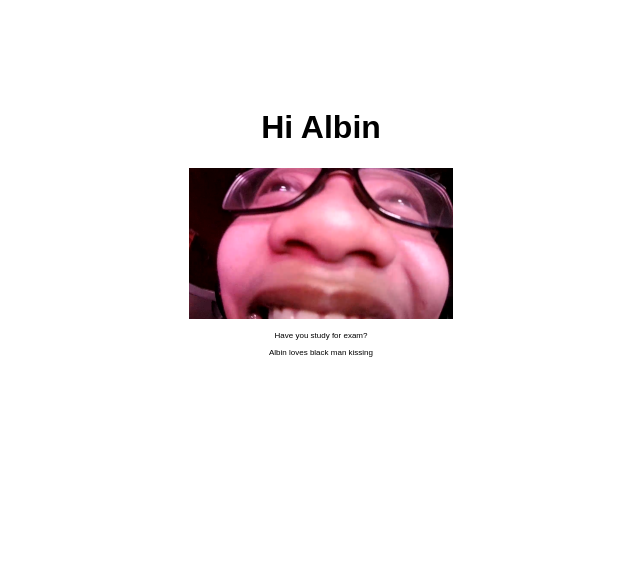
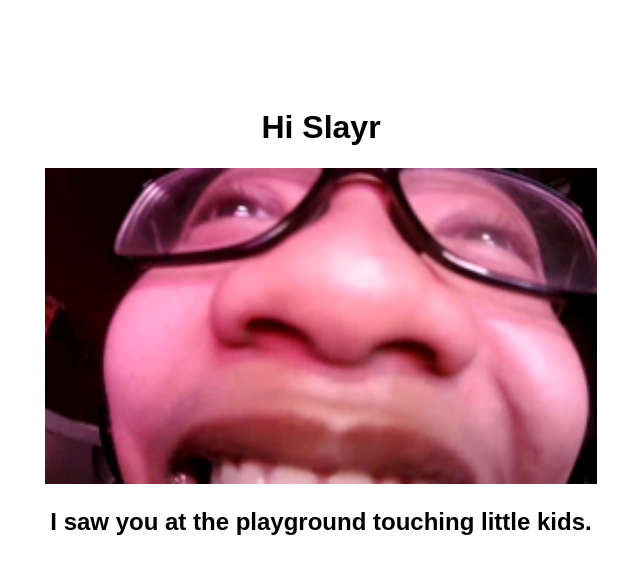
Before and after one commit to wkc00/SlayrMcLovinToChildren.com, a plain HTML site: page index.html in a window 1280 px wide. Shown: the whole page, without its empty margins (319-959 px from the left). Drawn offline with Linux system fonts and the light colour scheme.

Commit message:
Add files via upload

```diff
--- a/index.html
+++ b/index.html
@@ -8,10 +8,9 @@
 </head>
 <body>
     <div>
-        <h1>Hi Albin</h1>
+        <h1>Hi Slayr</h1>
         <img src="image.png" alt="">
-        <p>Have you study for exam?</p>
-        <P>Albin loves black man kissing</P>
+        <h2>I saw you at the playground touching little kids.</h2>
     </div>
 </body>
 </html>
--- a/style.css
+++ b/style.css
@@ -8,3 +8,6 @@ div{
 p{
     font-size: 8px;
 }
+img{
+    width: 50%;
+}
```
